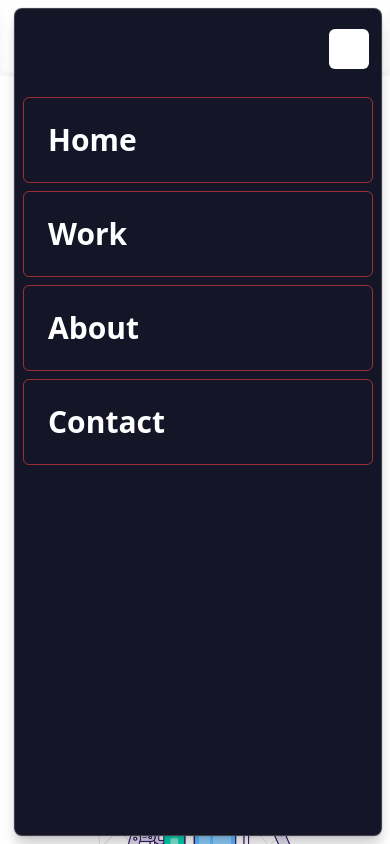
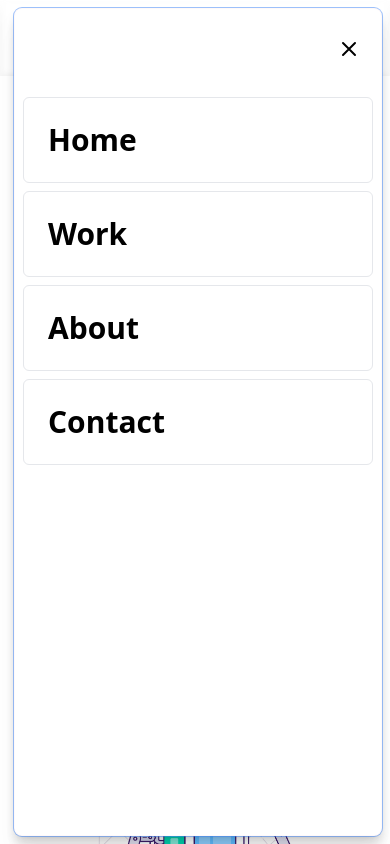
Before and after one commit to kumard3/landing-page-template, a Next.js app: page / in a window 390 px wide. Both pictures are taken after a click on the button 352 px from the left and 44 px from the top of the page. Shown: the top 844 px of the page. Built offline with nearby package versions, Linux system fonts and the light colour scheme.

Commit message:
new content added

```diff
--- a/components/NavComponent.tsx
+++ b/components/NavComponent.tsx
@@ -45,7 +45,7 @@ export default function NavComponent() {
             </li> */}
               <Link href="#home">
                 <h1>LOGO</h1>
-                {/* <span className="text-4xl font-bold">logo</span> */}
+
               </Link>
             </div>
             <div className="-mr-2 -my-2 sm:hidden">
@@ -55,12 +55,12 @@ export default function NavComponent() {
                     ref={ref}
                     className="fixed w-[24rem] right-0 top-0   p-2 h-[100vh]  transition transform md:hidden"
                   >
-                    <div className="rounded-lg shadow-lg  ring-1 h-full ring-black ring-opacity-5 bg-[#141628] border-[1px] border-red-100/20 text-white divide-y-2 divide-gray-50">
+                    <div className="rounded-lg shadow-lg  ring-1 h-full  ring-opacity-5 bg-white border-[1px] border-red-100/20 text-black divide-y-2 divide-black/50">
                       <div className="pt-5 pb-6 px-5">
                         <div className="-mr-2 float-right mb-3">
                           <button
                             onClick={() => setModalOpen(!true)}
-                            className="bg-white rounded-md p-2 inline-flex items-center justify-center  hover:text-gray-500 hover:bg-gray-100 "
+                            className=" rounded-md p-2 inline-flex items-center justify-center  hover:text-gray-500 hover:bg-gray-100 "
                           >
                             <span className="sr-only">Close menu</span>
                             <svg
@@ -87,7 +87,7 @@ export default function NavComponent() {
                               <a
                                 key={item.name}
                                 href={item.href}
-                                className="-m-3 p-3 flex items-center rounded-md hover:bg-black  border-[1px] border-red-500/60"
+                                className="-m-3 p-3 flex items-center rounded-md  border-[1px] "
                               >
                                 <h1 className="my-3 ml-3 text-3xl font-bold ">
                                   {item.name}
@@ -103,7 +103,7 @@ export default function NavComponent() {
                   <div className=" rounded-md p-2 inline-flex items-center justify-center text-white hover:text-gray-500 ">
                     <button
                       onClick={() => setModalOpen(true)}
-                      className="inline-flex items-center lg:hidden text-white  focus-visible:ring ring-indigo-300  active:text-gray-700 text-sm md:text-base font-semibold rounded-lg gap-2 px-2.5 py-2"
+                      className="inline-flex items-center lg:hidden text-black  focus-visible:ring   active:text-gray-700 text-sm md:text-base font-semibold rounded-lg gap-2 px-2.5 py-2"
                     >
                       <svg
                         xmlns="http://www.w3.org/2000/svg"
```
